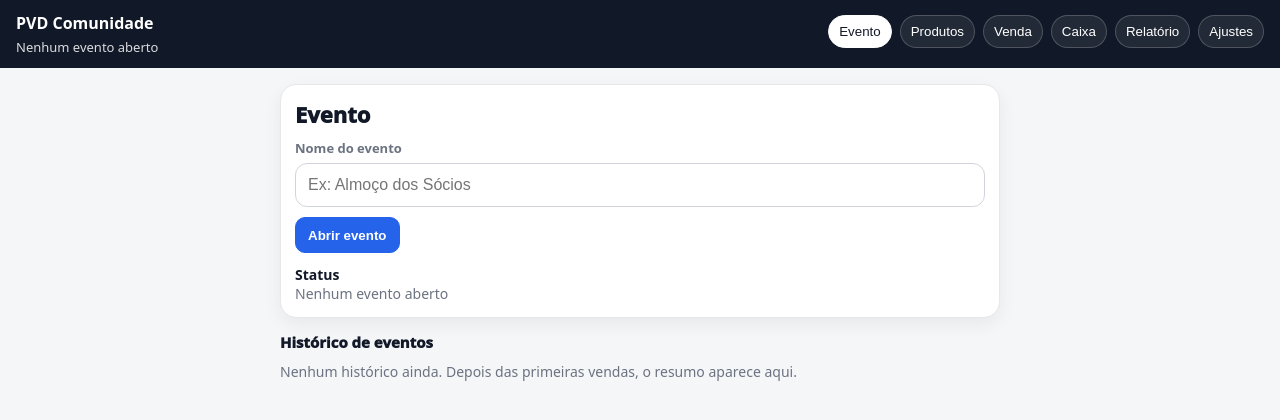
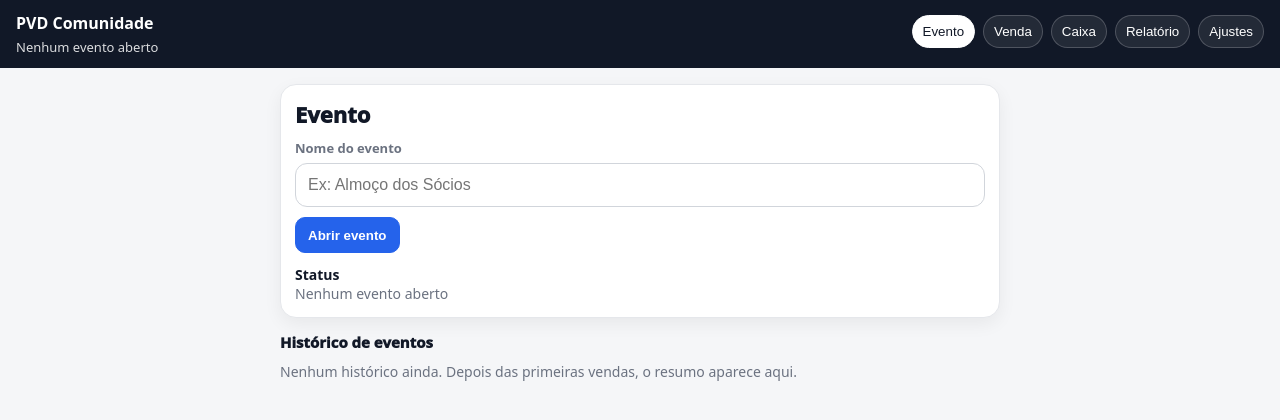
Before and after one commit to nandojunges/PDV, a React (Vite) app in the folder pvd-comunidade/: page / in a window 1280 px wide. Shown: the top 420 px of the page. Built offline with nearby package versions, Linux system fonts and the light colour scheme.

Commit message:
Add event flow guard rails

```diff
--- a/pvd-comunidade/src/app/App.jsx
+++ b/pvd-comunidade/src/app/App.jsx
@@ -14,6 +14,7 @@ import { LS_KEYS } from "../storage/keys";
 import { loadJSON, saveJSON } from "../storage/storage";
 import { ensureMigrations } from "../storage/migrate";
 import { resumoFinanceiroPorEvento } from "../domain/pos";
+import { getFlowState } from "../domain/eventoFlow";
 
 export default function App() {
   useEffect(() => {
@@ -71,6 +72,10 @@ export default function App() {
   }, [vendas, evento]);
 
   const hasEventoAberto = Boolean((evento?.nome || "").trim());
+  const flowState = useMemo(
+    () => getFlowState({ evento, produtos, caixa, vendas }),
+    [evento, produtos, caixa, vendas]
+  );
 
   function abrirEvento(nome) {
     const nm = String(nome || "").trim();
@@ -142,6 +147,7 @@ export default function App() {
         setTab={setTab}
         evento={evento}
         resumo={resumoEvento}
+        flowState={flowState}
         onZerarTudo={zerarTudo}
       />
 
@@ -152,6 +158,7 @@ export default function App() {
             abrirEvento={abrirEvento}
             vendas={vendas}
             caixa={caixa}
+            flowState={flowState}
             setCaixa={setCaixa}
             setVendas={setVendas}
           />
@@ -188,6 +195,8 @@ export default function App() {
             caixa={caixa}
             setCaixa={setCaixa}
             resumoEvento={resumoEvento}
+            vendas={vendas}
+            flowState={flowState}
             disabled={!hasEventoAberto}
             onZerarCaixa={zerarCaixaEvento}
             onAbrirCaixaOk={() => setTab("venda")}
--- a/pvd-comunidade/src/components/Tabs.jsx
+++ b/pvd-comunidade/src/components/Tabs.jsx
@@ -1,10 +1,28 @@
-import React from "react";
+import React, { useEffect, useMemo } from "react";
 import { ROUTES } from "../app/routes";
 
-export default function Tabs({ tab, setTab }) {
+function isTabVisible(key, flowState) {
+  if (key === "produtos") return flowState === "EVENTO_ABERTO_SEM_PRODUTOS";
+  if (key === "ajustes")
+    return flowState === "SEM_EVENTO" || flowState === "EVENTO_ABERTO_SEM_PRODUTOS";
+  return true;
+}
+
+export default function Tabs({ tab, setTab, flowState }) {
+  const routes = useMemo(
+    () => ROUTES.filter((route) => isTabVisible(route.key, flowState)),
+    [flowState]
+  );
+
+  useEffect(() => {
+    if (!isTabVisible(tab, flowState)) {
+      setTab("caixa");
+    }
+  }, [tab, flowState, setTab]);
+
   return (
     <div className="tabs">
-      {ROUTES.map((r) => (
+      {routes.map((r) => (
         <button
           key={r.key}
           className={"tab " + (tab === r.key ? "active" : "")}
--- a/pvd-comunidade/src/components/TopBar.jsx
+++ b/pvd-comunidade/src/components/TopBar.jsx
@@ -3,7 +3,7 @@ import React from "react";
 import Tabs from "./Tabs";
 import { toBRDateTime } from "../domain/math";
 
-export default function TopBar({ evento, tab, setTab }) {
+export default function TopBar({ evento, tab, setTab, flowState }) {
   return (
     <div className="topbar">
       <div className="row space topbarRow">
@@ -25,7 +25,7 @@ export default function TopBar({ evento, tab, setTab }) {
         </div>
 
         <div className="topbarRight">
-          <Tabs tab={tab} setTab={setTab} />
+          <Tabs tab={tab} setTab={setTab} flowState={flowState} />
         </div>
       </div>
     </div>
--- /dev/null
+++ b/pvd-comunidade/src/domain/eventoFlow.js
@@ -0,0 +1,41 @@
+import { loadJSON } from "../storage/storage";
+import { LS_KEYS } from "../storage/keys";
+
+function getEventosMeta() {
+  const meta = loadJSON(LS_KEYS.eventosMeta, []);
+  return Array.isArray(meta) ? meta : [];
+}
+
+function getEncerradoMeta(nome) {
+  const nm = String(nome || "").trim();
+  if (!nm) return null;
+  return getEventosMeta().find((m) => String(m?.nome || "").trim() === nm) || null;
+}
+
+function getVendasEvento(vendas, nome) {
+  const nm = String(nome || "").trim().toLowerCase();
+  if (!nm) return [];
+  const arr = Array.isArray(vendas) ? vendas : [];
+  return arr.filter(
+    (v) => String(v?.eventoNome || "").trim().toLowerCase() === nm
+  );
+}
+
+export function getFlowState({ evento, produtos, caixa, vendas }) {
+  const nomeEvento = String(evento?.nome || "").trim();
+  if (!nomeEvento) return "SEM_EVENTO";
+
+  const produtosEvento = Array.isArray(produtos) ? produtos : [];
+  const vendasEvento = getVendasEvento(vendas, nomeEvento);
+
+  const encerradoMeta = getEncerradoMeta(nomeEvento);
+  const encerradoEm = caixa?.encerradoEm || encerradoMeta?.encerradoEm;
+  if (encerradoEm) return "ENCERRADO";
+
+  if (produtosEvento.length === 0) return "EVENTO_ABERTO_SEM_PRODUTOS";
+
+  const caixaAberto = caixa?.abertura != null;
+  if (!caixaAberto && vendasEvento.length === 0) return "PRONTO_PARA_VENDER";
+
+  return "VENDENDO";
+}
--- a/pvd-comunidade/src/pages/Caixa.jsx
+++ b/pvd-comunidade/src/pages/Caixa.jsx
@@ -35,6 +35,8 @@ export default function Caixa({
   caixa,
   setCaixa = () => {},
   resumoEvento,
+  vendas = [],
+  flowState,
   onAbrirCaixaOk,
   onZerarCaixa,
   onFinalizarCaixa,
@@ -49,10 +51,10 @@ export default function Caixa({
   const eventoNome = String(evento?.nome || "").trim();
   const eventoAberto = Boolean(eventoNome);
 
-  const vendas = loadJSON(LS_KEYS.vendas, []);
+  const vendasLista = Array.isArray(vendas) ? vendas : loadJSON(LS_KEYS.vendas, []);
   const eventoCache = loadJSON(LS_KEYS.evento, null);
 
-  const vendasEvento = vendas.filter((v) => {
+  const vendasEvento = vendasLista.filter((v) => {
     if (eventoCache?.id && v?.eventoId) return v.eventoId === eventoCache.id;
     return (
       String(v?.eventoNome).toLowerCase() === String(eventoCache?.nome).toLowerCase()
@@ -137,10 +139,18 @@ export default function Caixa({
     });
     saveEventosMeta(semEsse);
 
+    setCaixa((prev) => ({
+      ...(prev && typeof prev === "object" ? prev : {}),
+      encerradoEm: fecharAgora,
+    }));
+
     // ✅ o "zerar relatório" é o pai limpar o evento atual.
     // Aqui só disparamos o callback.
     if (typeof onFinalizarCaixa === "function") onFinalizarCaixa(fechamento);
   }
+
+  const bloqueiaZerarCaixa =
+    vendasEvento.length > 0 || flowState === "VENDENDO";
 
   return (
     <div className="split">
@@ -148,7 +158,11 @@ export default function Caixa({
         title="Caixa"
         subtitle="Abertura e encerramento do evento"
         right={
-          <Button variant="danger" onClick={onZerarCaixa} disabled={disabled}>
+          <Button
+            variant="danger"
+            onClick={onZerarCaixa}
+            disabled={disabled || bloqueiaZerarCaixa}
+          >
             Zerar caixa
           </Button>
         }
--- a/pvd-comunidade/src/pages/Evento.jsx
+++ b/pvd-comunidade/src/pages/Evento.jsx
@@ -2,6 +2,7 @@
 import React, { useMemo, useState, useEffect } from "react";
 import { loadJSON, saveJSON } from "../storage/storage";
 import { LS_KEYS } from "../storage/keys";
+import { getFlowState } from "../domain/eventoFlow";
 
 const SENHA_EXCLUIR = "123456";
 
@@ -86,6 +87,7 @@ export default function Evento({
   abrirEvento,
   vendas = [],
   caixa,
+  flowState,
   setCaixa,
   setVendas,
 }) {
@@ -201,6 +203,15 @@ export default function Evento({
   }, [vendas, evento, encerradosMap]);
 
   const eventoAberto = Boolean(String(evento?.nome || "").trim());
+  const produtosEvento = Array.isArray(evento?.produtos) ? evento.produtos : [];
+  const estadoFluxo =
+    flowState || getFlowState({ evento, produtos: produtosEvento, caixa, vendas });
+  const eventoBloqueado = estadoFluxo === "PRONTO_PARA_VENDER" || estadoFluxo === "VENDENDO";
+  const bloqueioStyle = eventoBloqueado ? { opacity: 0.5, cursor: "not-allowed" } : {};
+
+  function alertEventoBloqueado() {
+    alert("Evento em andamento. Finalize o caixa para editar/excluir.");
+  }
 
   function abrir() {
     const nm = String(nome || "").trim();
@@ -346,11 +357,21 @@ export default function Evento({
               onChange={(e) => setNome(e.target.value)}
               placeholder="Ex: Almoço dos Sócios"
               style={inputStyle}
+              disabled={eventoBloqueado}
             />
           </div>
 
           <div style={{ display: "flex", gap: 10, flexWrap: "wrap" }}>
-            <button style={btn("primary")} onClick={abrir}>
+            <button
+              style={{ ...btn("primary"), ...bloqueioStyle }}
+              onClick={() => {
+                if (eventoBloqueado) {
+                  alertEventoBloqueado();
+                  return;
+                }
+                abrir();
+              }}
+            >
               Abrir evento
             </button>
 
@@ -494,8 +515,14 @@ export default function Evento({
 
                       {/* ✅ Excluir permitido mesmo se ENCERRADO */}
                       <button
-                        style={{ ...btn("danger"), padding: "0 10px", height: 34 }}
-                        onClick={() => pedirExcluir(ev)}
+                        style={{ ...btn("danger"), padding: "0 10px", height: 34, ...bloqueioStyle }}
+                        onClick={() => {
+                          if (eventoBloqueado) {
+                            alertEventoBloqueado();
+                            return;
+                          }
+                          pedirExcluir(ev);
+                        }}
                       >
                         Excluir
                       </button>
```
